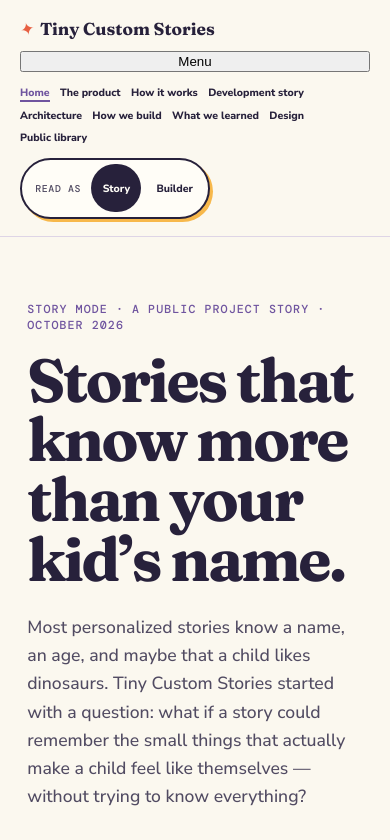
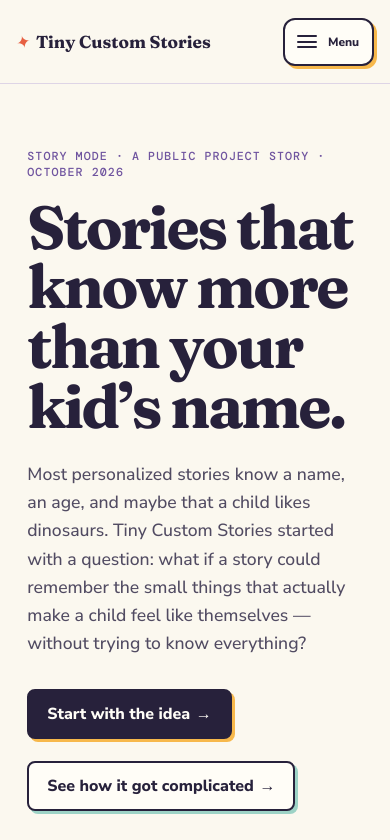
Before and after one commit to TinyCustomStories/tiny-custom-stories-project-story, a React (Vite) app: page / in a window 390 px wide. Shown: the top 840 px of the page. Built offline with nearby package versions, Linux system fonts and the light colour scheme.

Commit message:
style: collapse small-screen nav into menu

```diff
--- a/src/styles.css
+++ b/src/styles.css
@@ -79,6 +79,50 @@
   justify-content: flex-end;
   gap: 1.25rem;
 }
+.menu-toggle {
+  display: none;
+  min-height: 48px;
+  align-items: center;
+  gap: 0.65rem;
+  padding: 0.65rem 0.8rem;
+  border: 2px solid var(--color-text);
+  border-radius: var(--radius-md);
+  background: var(--color-surface);
+  color: var(--color-text);
+  font: inherit;
+  font-size: 0.75rem;
+  font-weight: 800;
+  cursor: pointer;
+  box-shadow: 3px 3px 0 var(--color-expressive-sun);
+}
+.menu-toggle:hover,
+.menu-toggle:focus-visible {
+  background: var(--color-expressive-lavender);
+}
+.menu-toggle:focus-visible {
+  outline: 3px solid var(--color-focus);
+  outline-offset: 3px;
+}
+.menu-toggle-icon {
+  width: 1.25rem;
+  display: grid;
+  gap: 0.22rem;
+}
+.menu-toggle-icon i {
+  display: block;
+  height: 2px;
+  border-radius: 999px;
+  background: currentColor;
+}
+.menu-toggle[aria-expanded='true'] .menu-toggle-icon i:first-child {
+  transform: translateY(0.42rem) rotate(45deg);
+}
+.menu-toggle[aria-expanded='true'] .menu-toggle-icon i:nth-child(2) {
+  opacity: 0;
+}
+.menu-toggle[aria-expanded='true'] .menu-toggle-icon i:last-child {
+  transform: translateY(-0.42rem) rotate(-45deg);
+}
 .reading-mode-switch {
   flex: 0 0 auto;
   display: inline-flex;
@@ -1716,19 +1760,53 @@
 }
 
 @media (max-width: 950px) {
+  .site-header {
+    flex-wrap: wrap;
+    gap: 0.8rem 1rem;
+  }
+  .menu-toggle {
+    display: inline-flex;
+    margin-left: auto;
+  }
   .header-navigation {
-    max-width: 72%;
+    display: none;
+    order: 3;
+    width: 100%;
+    max-width: none;
     flex-direction: column;
-    align-items: flex-end;
-    gap: 0.65rem;
-  }
-  nav {
+    align-items: stretch;
+    gap: 1rem;
+    padding-top: 1rem;
+    border-top: 1px solid var(--color-border);
+  }
+  .header-navigation.mobile-open {
     display: flex;
+  }
+  .header-navigation nav {
+    display: grid;
     max-width: none;
-    flex-wrap: wrap;
-    justify-content: flex-end;
-    gap: 0.45rem 0.85rem;
-    font-size: 0.72rem;
+    gap: 0.35rem;
+    font-size: 0.82rem;
+  }
+  .header-navigation nav a {
+    min-height: 48px;
+    display: flex;
+    align-items: center;
+    padding: 0.65rem 0.75rem;
+    border: 2px solid transparent;
+    border-radius: var(--radius-md);
+  }
+  .header-navigation nav a:hover,
+  .header-navigation nav a:focus-visible {
+    border-color: var(--color-expressive-coral);
+    background: var(--color-surface);
+  }
+  .header-navigation nav a.active {
+    border-color: var(--color-link);
+    background: var(--color-expressive-lavender);
+  }
+  .reading-mode-switch {
+    align-self: flex-start;
   }
   .hero {
     grid-template-columns: 1fr;
@@ -1802,24 +1880,25 @@
 @media (max-width: 620px) {
   .site-header {
     min-height: 4.5rem;
-    flex-direction: column;
-    align-items: stretch;
-    gap: 0.8rem;
+    padding-inline: 1rem;
   }
   .brand {
+    min-width: 0;
+    max-width: calc(100% - 7.5rem);
     white-space: normal;
-    max-width: none;
+  }
+  .menu-toggle {
+    flex: 0 0 auto;
   }
   .header-navigation {
     width: 100%;
-    max-width: none;
-    align-items: flex-start;
-  }
-  nav {
-    max-width: 100%;
-    justify-content: flex-start;
-    font-size: 0.66rem;
-    gap: 0.35rem 0.65rem;
+  }
+  .header-navigation nav {
+    font-size: 0.78rem;
+  }
+  .reading-mode-switch {
+    width: 100%;
+    justify-content: space-between;
   }
   .reading-mode-switch button {
     min-height: 48px;
```
